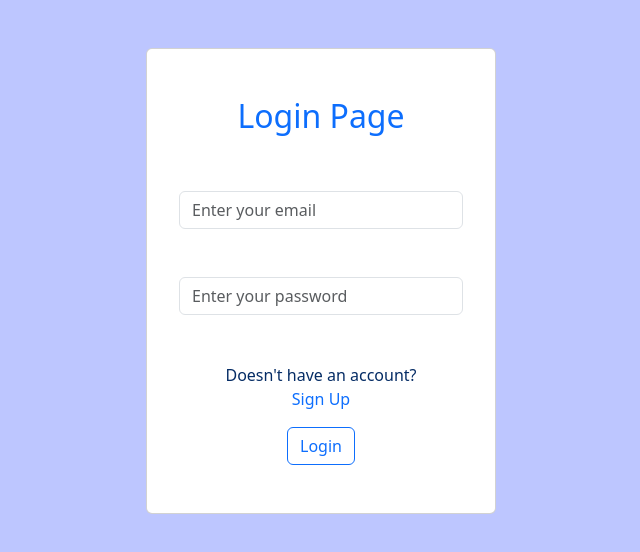
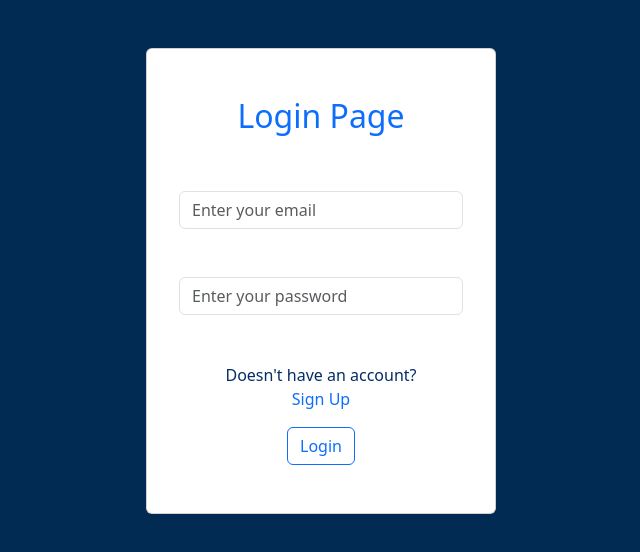
Before and after one commit to Paras-Jaswal/Main-branch, a React (Create React App) app in the folder portfolio/front-end/: page /login in a window 1280 px wide. Shown: the top 552 px of the page, without its empty margins (319-959 px from the left). Built offline with nearby package versions, Linux system fonts and the light colour scheme.

Commit message:
pushchanges

```diff
--- a/portfolio/front-end/src/Components/Dashboard/Dash.scss
+++ b/portfolio/front-end/src/Components/Dashboard/Dash.scss
@@ -145,6 +145,7 @@ position: sticky;
 
     // login-form
     .login-form {
+      background-color: #022b54;
       .card {
         width:350px;
         .col-12 {
```
